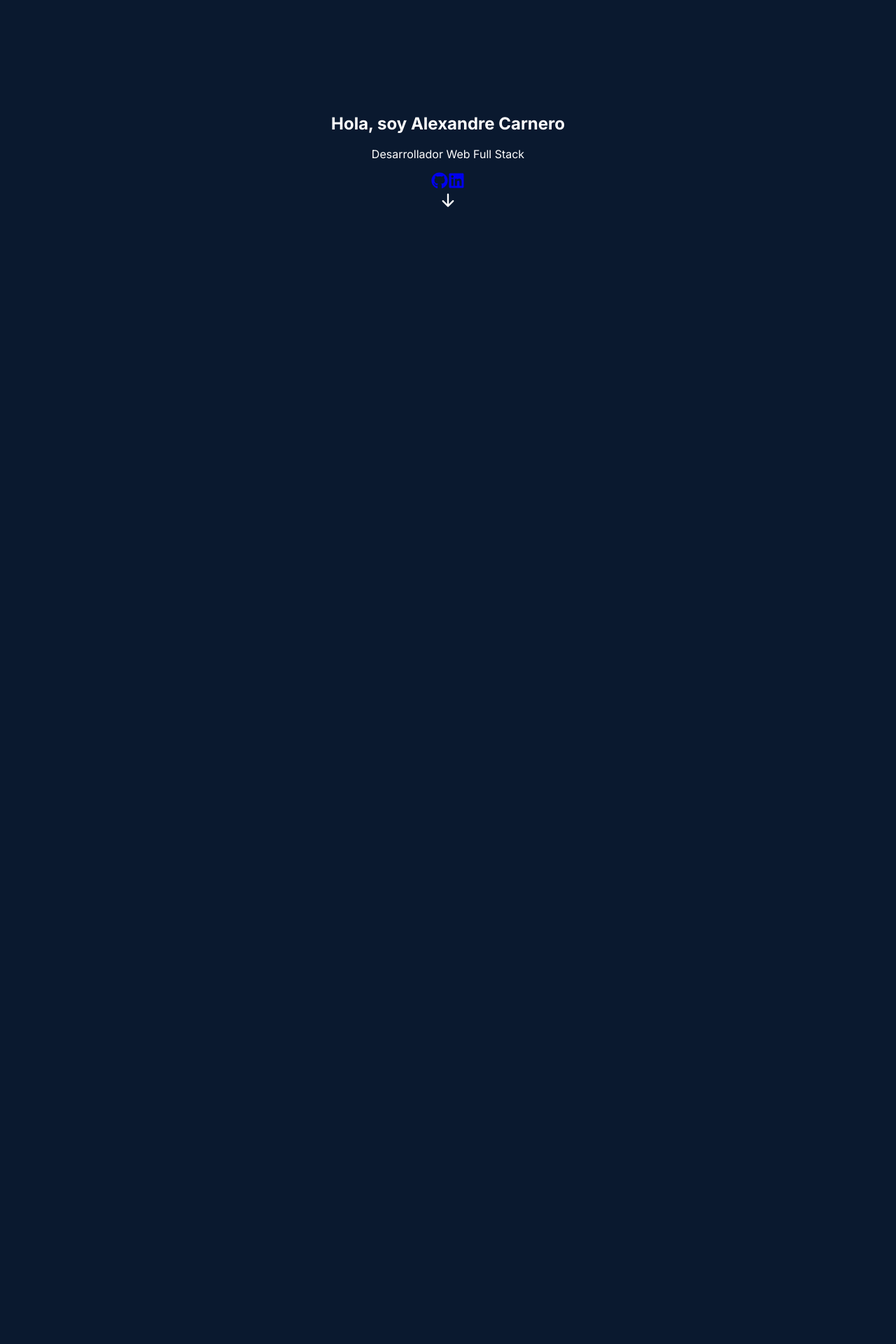
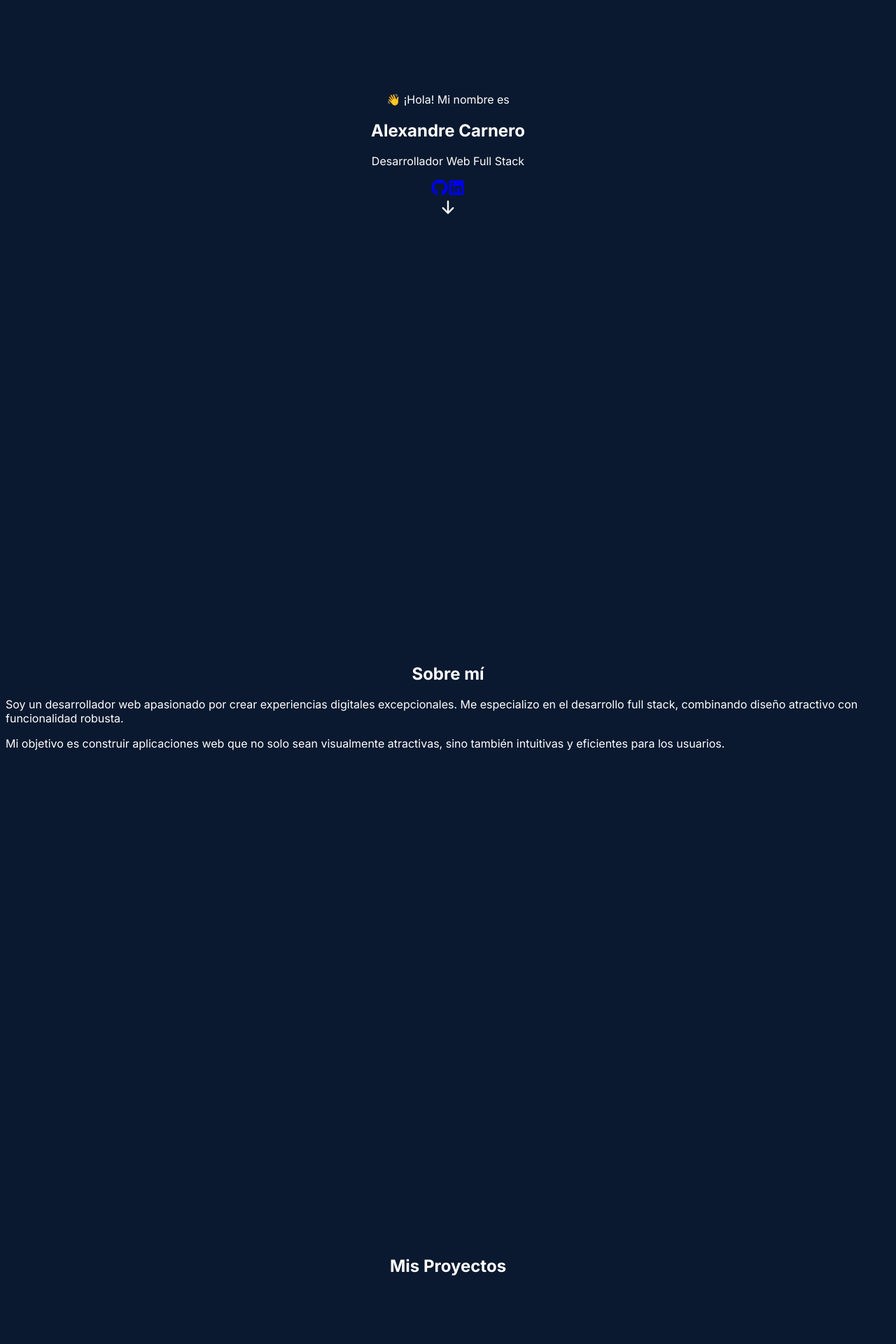
Before and after one commit to AlexCarnerooo/alexandrecarnero.github.io, a Next.js app: page / in a window 1280 px wide. Shown: the part 200-2120 px from the top of the page at 70% size. Built offline with nearby package versions, Linux system fonts and the light colour scheme.

Commit message:
Update portfolio design and content

```diff
--- a/app/page.tsx
+++ b/app/page.tsx
@@ -7,7 +7,7 @@ import { HiArrowDown } from 'react-icons/hi'
 
 export default function Home() {
   return (
-    <main className="min-h-screen">
+    <main className="min-h-screen bg-[#0a192f]">
       {/* Header/Navbar */}
       <header className="fixed w-full bg-[#0a192f]/80 backdrop-blur-sm z-50">
         <nav className="max-w-6xl mx-auto px-4 py-4">
@@ -17,7 +17,7 @@ export default function Home() {
               animate={{ x: 0, opacity: 1 }}
               transition={{ duration: 0.5 }}
             >
-              <span className="text-xl font-bold">AC.</span>
+              <span className="text-xl font-bold text-teal-400">AC.</span>
             </motion.div>
             <motion.div
               initial={{ x: 500, opacity: 0 }}
@@ -44,18 +44,26 @@ export default function Home() {
       {/* Hero Section */}
       <section id="inicio" className="h-screen flex items-center justify-center">
         <div className="max-w-6xl mx-auto px-4 text-center">
+          <motion.div
+            initial={{ y: -20, opacity: 0 }}
+            animate={{ y: 0, opacity: 1 }}
+            transition={{ duration: 0.5 }}
+            className="text-teal-400 mb-4"
+          >
+            👋 ¡Hola! Mi nombre es
+          </motion.div>
           <motion.h1
             initial={{ y: 20, opacity: 0 }}
             animate={{ y: 0, opacity: 1 }}
-            transition={{ duration: 0.5 }}
-            className="text-4xl md:text-6xl font-bold mb-6"
+            transition={{ duration: 0.5, delay: 0.2 }}
+            className="text-4xl md:text-6xl font-bold mb-6 text-gray-100"
           >
-            Hola, soy Alexandre Carnero
+            Alexandre Carnero
           </motion.h1>
           <motion.p
             initial={{ y: 20, opacity: 0 }}
             animate={{ y: 0, opacity: 1 }}
-            transition={{ duration: 0.5, delay: 0.2 }}
+            transition={{ duration: 0.5, delay: 0.4 }}
             className="text-xl md:text-2xl text-gray-400 mb-8"
           >
             Desarrollador Web Full Stack
@@ -63,22 +71,22 @@ export default function Home() {
           <motion.div
             initial={{ y: 20, opacity: 0 }}
             animate={{ y: 0, opacity: 1 }}
-            transition={{ duration: 0.5, delay: 0.4 }}
+            transition={{ duration: 0.5, delay: 0.6 }}
             className="flex justify-center gap-4"
           >
             <a
-              href="https://github.com/yourusername"
+              href="https://github.com/AlexCarnerooo"
               target="_blank"
               rel="noopener noreferrer"
-              className="p-4 bg-gray-800 rounded-full hover:bg-gray-700 transition-colors"
+              className="p-4 bg-gray-800 rounded-full hover:bg-gray-700 transition-colors hover:text-teal-400"
             >
               <FaGithub size={24} />
             </a>
             <a
-              href="https://linkedin.com/in/yourusername"
+              href="https://linkedin.com/in/alexandrecarnero"
               target="_blank"
               rel="noopener noreferrer"
-              className="p-4 bg-gray-800 rounded-full hover:bg-gray-700 transition-colors"
+              className="p-4 bg-gray-800 rounded-full hover:bg-gray-700 transition-colors hover:text-teal-400"
             >
               <FaLinkedin size={24} />
             </a>
@@ -86,31 +94,95 @@ export default function Home() {
           <motion.div
             initial={{ y: 20, opacity: 0 }}
             animate={{ y: 0, opacity: 1 }}
-            transition={{ duration: 0.5, delay: 0.6 }}
+            transition={{ duration: 0.5, delay: 0.8 }}
             className="absolute bottom-10 left-1/2 transform -translate-x-1/2"
           >
-            <Link to="sobre-mí" smooth={true} duration={500} className="cursor-pointer">
-              <HiArrowDown size={24} className="animate-bounce" />
+            <Link to="sobre-mí" smooth={true} duration={500} className="cursor-pointer text-teal-400 animate-bounce">
+              <HiArrowDown size={24} />
             </Link>
           </motion.div>
         </div>
       </section>
 
-      {/* Placeholder sections - We'll implement these next */}
-      <section id="sobre-mí" className="min-h-screen bg-[#0a192f]">
-        {/* Sobre mí content */}
+      {/* Sobre mí Section */}
+      <section id="sobre-mí" className="min-h-screen flex items-center justify-center py-20">
+        <div className="max-w-6xl mx-auto px-4">
+          <motion.h2
+            initial={{ y: 20, opacity: 0 }}
+            whileInView={{ y: 0, opacity: 1 }}
+            transition={{ duration: 0.5 }}
+            viewport={{ once: true }}
+            className="text-3xl md:text-4xl font-bold mb-8 text-center text-teal-400"
+          >
+            Sobre mí
+          </motion.h2>
+          <motion.div
+            initial={{ y: 20, opacity: 0 }}
+            whileInView={{ y: 0, opacity: 1 }}
+            transition={{ duration: 0.5, delay: 0.2 }}
+            viewport={{ once: true }}
+            className="text-gray-300 space-y-4 max-w-3xl mx-auto"
+          >
+            <p>
+              Soy un desarrollador web apasionado por crear experiencias digitales excepcionales.
+              Me especializo en el desarrollo full stack, combinando diseño atractivo con funcionalidad robusta.
+            </p>
+            <p>
+              Mi objetivo es construir aplicaciones web que no solo sean visualmente atractivas,
+              sino también intuitivas y eficientes para los usuarios.
+            </p>
+          </motion.div>
+        </div>
       </section>
 
-      <section id="proyectos" className="min-h-screen bg-[#0a192f]">
-        {/* Proyectos content */}
+      {/* Proyectos Section */}
+      <section id="proyectos" className="min-h-screen flex items-center justify-center py-20">
+        <div className="max-w-6xl mx-auto px-4">
+          <motion.h2
+            initial={{ y: 20, opacity: 0 }}
+            whileInView={{ y: 0, opacity: 1 }}
+            transition={{ duration: 0.5 }}
+            viewport={{ once: true }}
+            className="text-3xl md:text-4xl font-bold mb-12 text-center text-teal-400"
+          >
+            Mis Proyectos
+          </motion.h2>
+          <div className="grid grid-cols-1 md:grid-cols-2 gap-8">
+            {/* Aquí irán tus proyectos */}
+          </div>
+        </div>
       </section>
 
-      <section id="habilidades" className="min-h-screen bg-[#0a192f]">
-        {/* Habilidades content */}
+      {/* Habilidades Section */}
+      <section id="habilidades" className="min-h-screen flex items-center justify-center py-20">
+        <div className="max-w-6xl mx-auto px-4">
+          <motion.h2
+            initial={{ y: 20, opacity: 0 }}
+            whileInView={{ y: 0, opacity: 1 }}
+            transition={{ duration: 0.5 }}
+            viewport={{ once: true }}
+            className="text-3xl md:text-4xl font-bold mb-12 text-center text-teal-400"
+          >
+            Habilidades
+          </motion.h2>
+          {/* Aquí irán tus habilidades */}
+        </div>
       </section>
 
-      <section id="contacto" className="min-h-screen bg-[#0a192f]">
-        {/* Contacto content */}
+      {/* Contacto Section */}
+      <section id="contacto" className="min-h-screen flex items-center justify-center py-20">
+        <div className="max-w-6xl mx-auto px-4">
+          <motion.h2
+            initial={{ y: 20, opacity: 0 }}
+            whileInView={{ y: 0, opacity: 1 }}
+            transition={{ duration: 0.5 }}
+            viewport={{ once: true }}
+            className="text-3xl md:text-4xl font-bold mb-12 text-center text-teal-400"
+          >
+            Contacto
+          </motion.h2>
+          {/* Aquí irá tu formulario de contacto */}
+        </div>
       </section>
     </main>
   )
```
